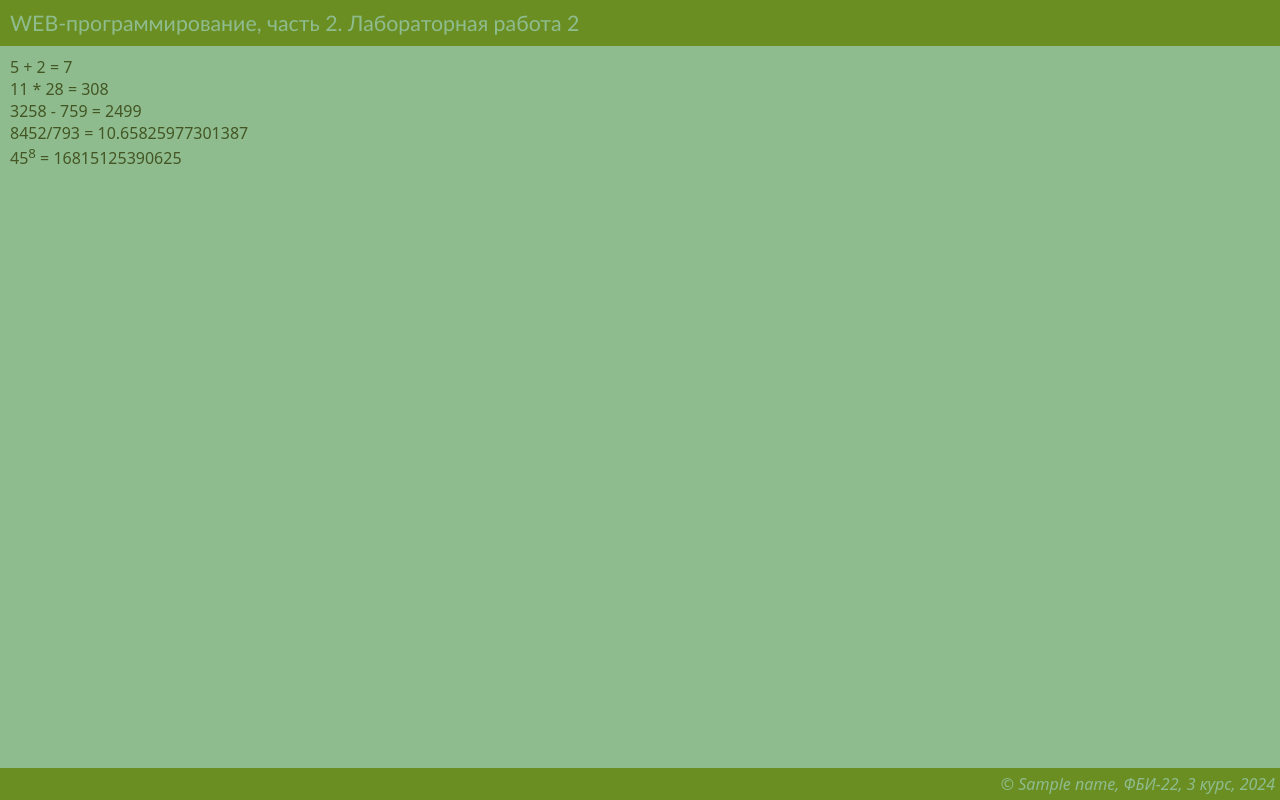
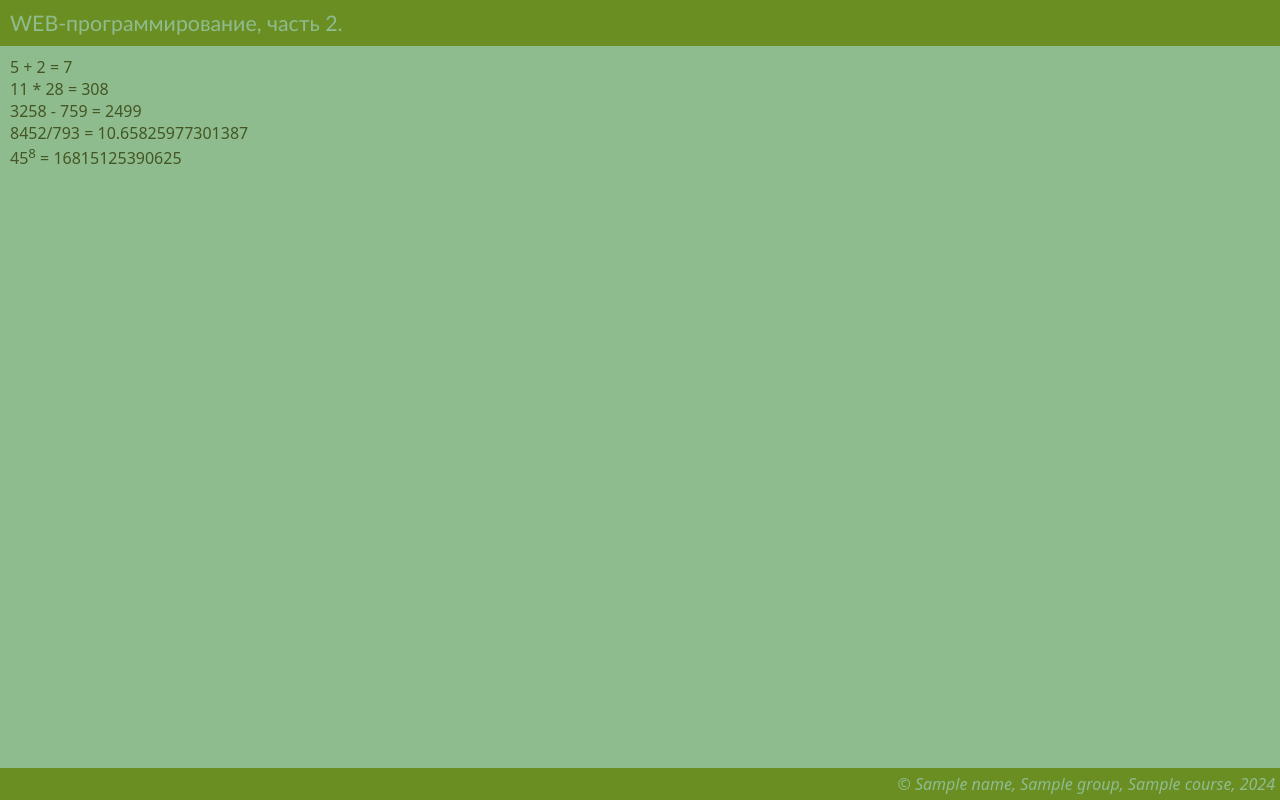
Before and after one commit to nasstasiak/web-programming-labs-2, a Flask app: template templates/example.html in a window 1280 px wide. Run offline with Flask 3, Linux system fonts and the light colour scheme; the template is opened without the code that fills it: most values are stand-ins (such as "Sample title", 1, 10 or a date in 2020).

Commit message:
conditions

```diff
--- a/templates/example.html
+++ b/templates/example.html
@@ -3,12 +3,17 @@
 <head>
     <meta charset="UTF-8">
     <meta name="viewport" content="width=device-width, initial-scale=1.0">
-    <title>Кузьмина Анастасия. Лабораторная работа 2</title>
+    <title>
+        {% if name %}
+            {{name}},
+        {% else %}
+            Anonimous,
+            {% endif %}. Лабораторная работа 2</title>
     <link rel="stylesheet" href="{{url_for('static', filename='style.css')}}">
 </head>
 <body>
     <header>
-        WEB-программирование, часть 2. Лабораторная работа 2
+        WEB-программирование, часть 2. {% if lab_num %} Лабораторная работа 2{% endif %}
     </header>
 
     <main style="margin: 10px; color: rgb(67, 86, 35); font-style: bold">
@@ -21,7 +26,15 @@
     </main>
 
     <footer>
-        &COPY; {{name}}, ФБИ-22, 3 курс, 2024
+        &COPY;
+        {% if name %}
+            {{name}},
+        {% else %}
+            Anonimous,
+            {% endif %}
+        {{group}},
+        {{course}},
+        2024
     </footer>
 </body>
 </html>
```
